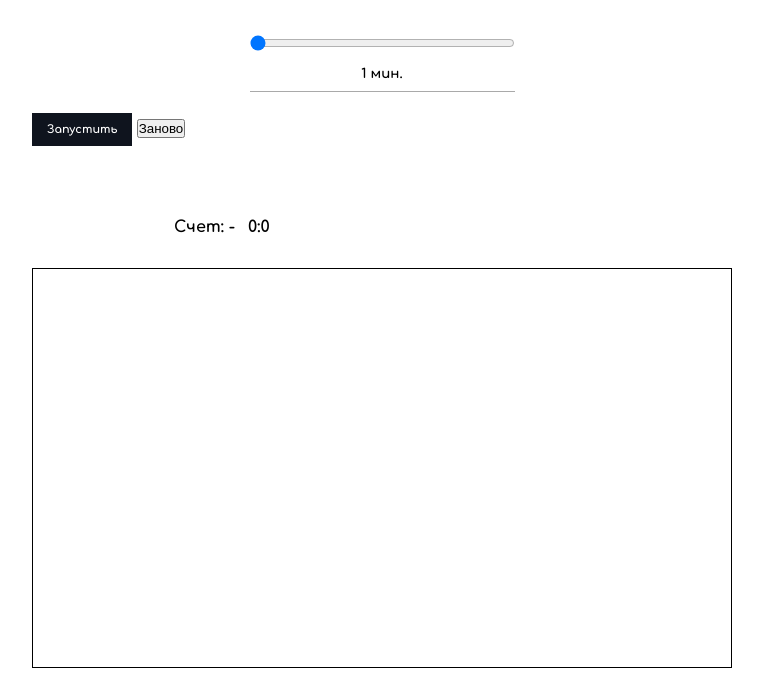
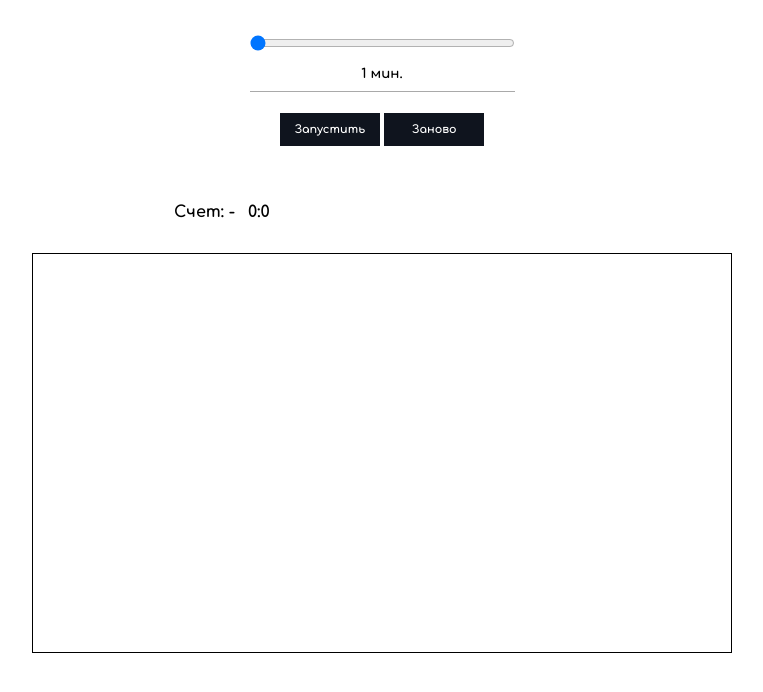
Before and after one commit to isergeich22/aim-game, a plain HTML site: page index.html in a window 1280 px wide. Shown: the part 64-756 px from the top of the page, without its empty margins (258-1021 px from the left). Drawn offline with Linux system fonts and the light colour scheme.

Commit message:
added class '.rerun, .rerun:hover'

```diff
--- a/index.css
+++ b/index.css
@@ -37,7 +37,11 @@ header {
     font-family: inherit;
 }
 
-.start {
+.buttons {
+    margin: auto;
+}
+
+.start, .rerun {
     width: 100px;
     padding: 10px 15px;
     font-size: .7rem;
@@ -51,7 +55,7 @@ header {
     margin: auto;
 }
 
-.start:hover {
+.start:hover, .rerun:hover {
     width: 100px;
     padding: 10px 15px;
     border: 1px solid #0f141e;
```
